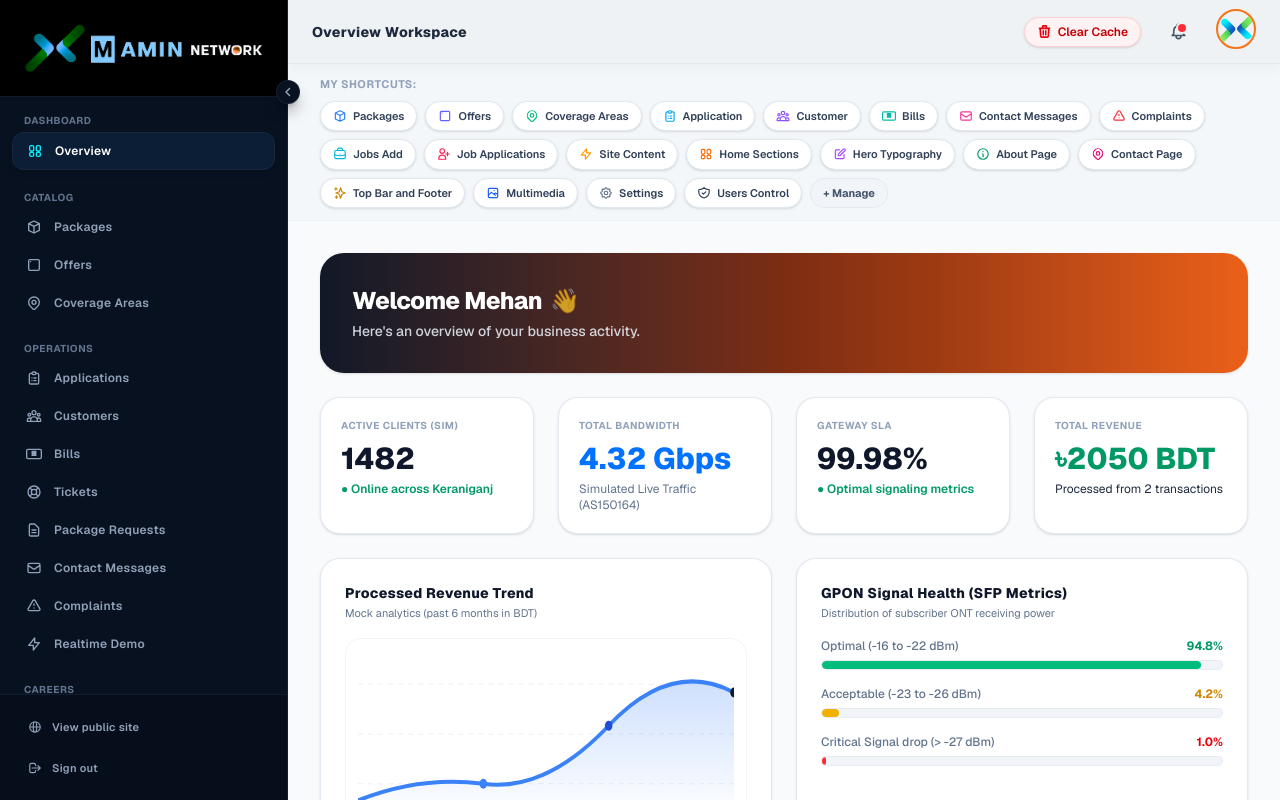
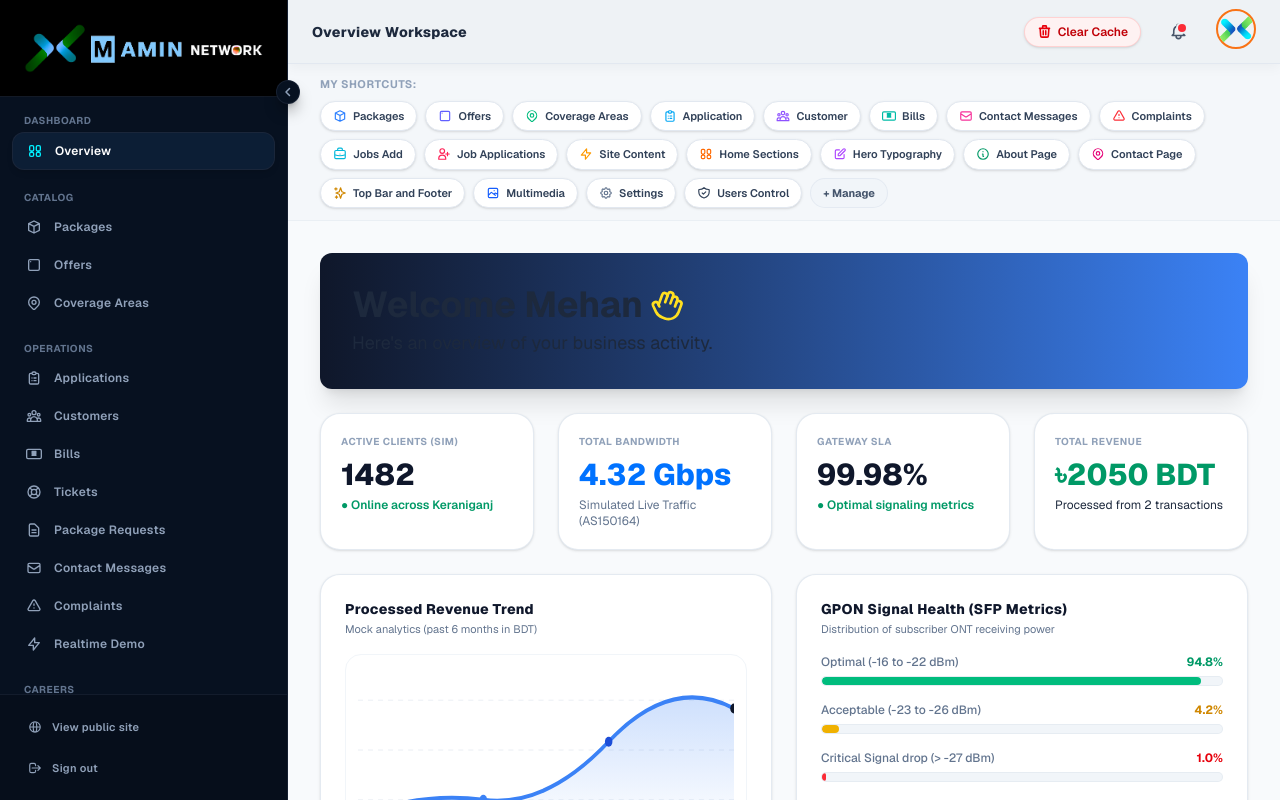
Before and after one commit to princeshiamofficial/M-Amin-Network, a Next.js app: page /admin/dashboard in a window 1280 px wide. Built offline with nearby package versions, Linux system fonts and the light colour scheme; sample sign-in values are in the browser's storage.

Commit message:
feat: implement exact welcome banner markup with custom HSL CSS fallback variables

```diff
--- a/src/app/admin/(dashboard)/dashboard/page.tsx
+++ b/src/app/admin/(dashboard)/dashboard/page.tsx
@@ -1018,16 +1018,28 @@ export default function AdminDashboardPage() {
           {activeTab === "Overview" && (
             <div className="space-y-6">
               {/* Welcome Banner */}
-              <div className="relative overflow-hidden rounded-[24px] bg-gradient-to-r from-[#111827] via-[#7c2d12] to-[#ea580c] p-6 sm:p-8 text-white shadow-sm flex flex-col justify-center min-h-[110px]">
-                <div className="absolute right-0 top-0 bottom-0 w-1/3 bg-gradient-to-l from-white/5 to-transparent pointer-events-none" />
-                <div className="relative z-10">
-                  <h2 className="text-xl sm:text-2xl font-extrabold tracking-tight flex items-center gap-2">
-                    Welcome Mehan <span className="inline-block animate-pulse">👋</span>
-                  </h2>
-                  <p className="text-slate-200/90 text-xs sm:text-sm mt-1 font-medium">
-                    Here's an overview of your business activity.
-                  </p>
-                </div>
+              <div className="bg-gradient-to-r from-[hsl(var(--sidebar-background))] to-[hsl(var(--primary))] text-primary-foreground p-5 sm:p-8 rounded-2xl sm:rounded-xl shadow-xl print:hidden">
+                <h1 className="text-3xl sm:text-4xl font-bold flex items-center">
+                  Welcome Mehan
+                  <svg
+                    xmlns="http://www.w3.org/2000/svg"
+                    width="24"
+                    height="24"
+                    viewBox="0 0 24 24"
+                    fill="none"
+                    stroke="currentColor"
+                    strokeWidth="2"
+                    strokeLinecap="round"
+                    strokeLinejoin="round"
+                    className="lucide lucide-hand ml-2 h-8 w-8 transform rotate-[20deg] text-yellow-300"
+                  >
+                    <path d="M18 11V6a2 2 0 0 0-2-2a2 2 0 0 0-2 2"></path>
+                    <path d="M14 10V4a2 2 0 0 0-2-2a2 2 0 0 0-2 2v2"></path>
+                    <path d="M10 10.5V6a2 2 0 0 0-2-2a2 2 0 0 0-2 2v8"></path>
+                    <path d="M18 8a2 2 0 1 1 4 0v6a8 8 0 0 1-8 8h-2c-2.8 0-4.5-.86-5.99-2.34l-3.6-3.6a2 2 0 0 1 2.83-2.82L7 15"></path>
+                  </svg>
+                </h1>
+                <p className="text-md sm:text-lg text-primary-foreground/90 mt-1">Here's an overview of your business activity.</p>
               </div>
 
               {/* KPI Cards Grid */}
--- a/src/app/globals.css
+++ b/src/app/globals.css
@@ -63,6 +63,9 @@
 :root {
   --background: #070b19;
   --foreground: #f8fafc;
+  --sidebar-background: 222.2 47.4% 11.2%;
+  --primary: 217.2 91.2% 59.8%;
+  --primary-foreground: 210 40% 98%;
 }
 
 html,
```
